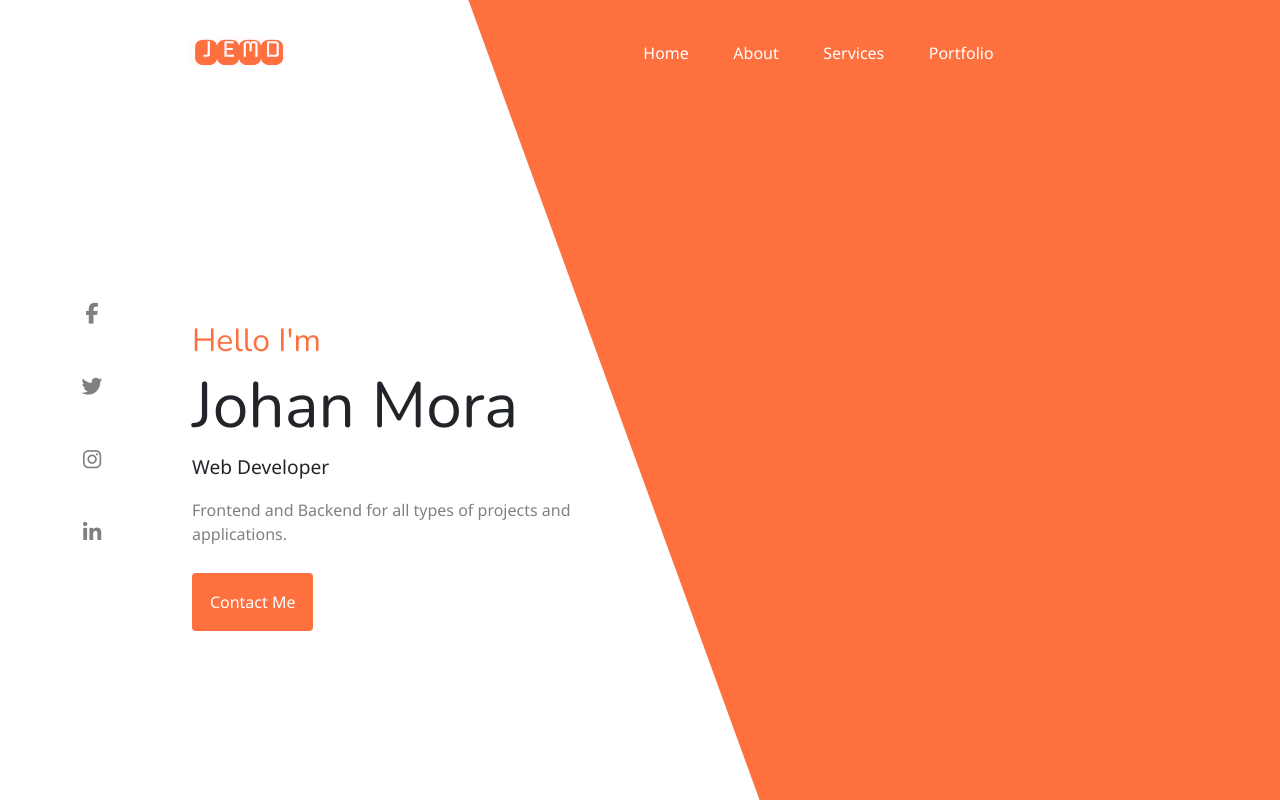
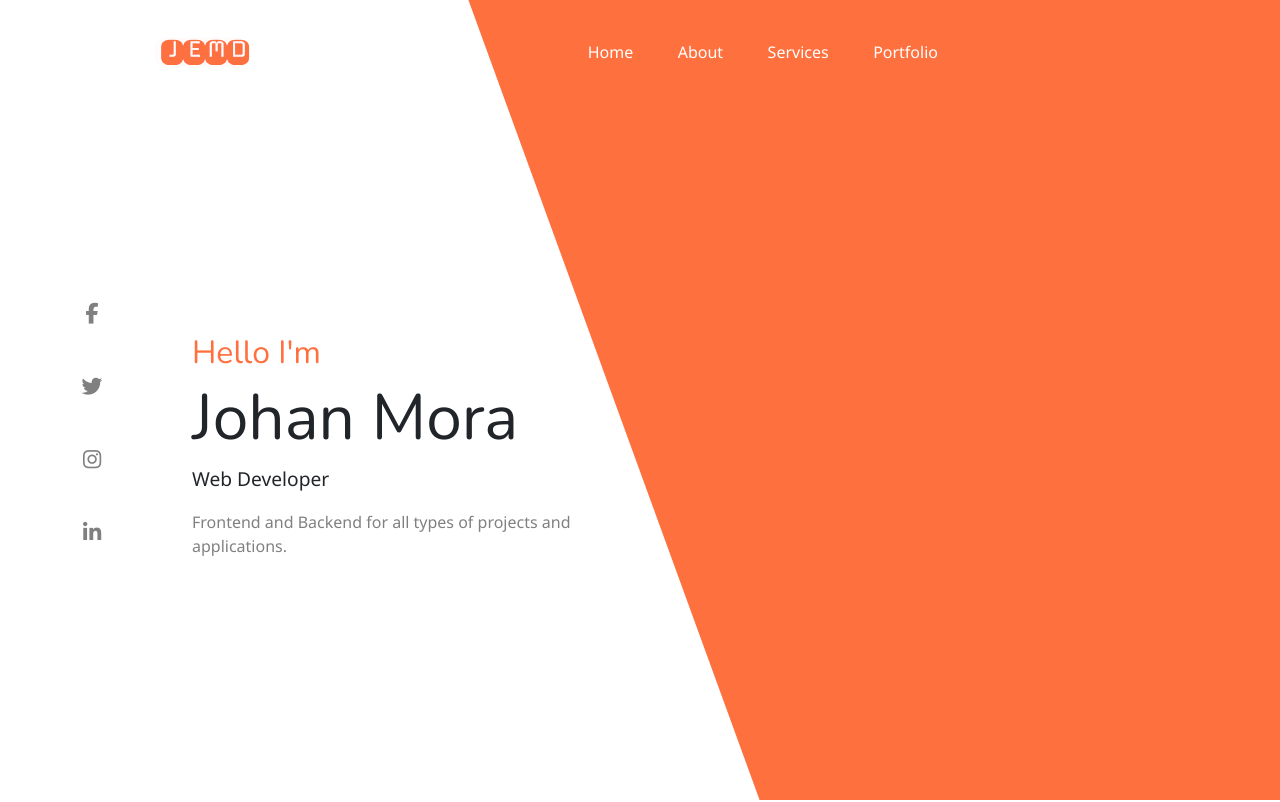
Before and after one commit to Aujemd/Portfolio-React, a React app: page / in a window 1280 px wide. Shown: the top 802 px of the page. Built offline with nearby package versions, Linux system fonts and the light colour scheme.

Commit message:
Menu sticky estilado

```diff
--- a/package.json
+++ b/package.json
@@ -42,6 +42,7 @@
     "react-dom": "^16.13.1",
     "react-slick": "^0.25.2",
     "reactstrap": "^8.4.1",
-    "slick-carousel": "^1.8.1"
+    "slick-carousel": "^1.8.1",
+    "styled-components": "^5.1.0"
   }
 }
--- a/src/App.js
+++ b/src/App.js
@@ -4,10 +4,12 @@ import {About} from './sections/About/containers/About'
 import {Services} from './sections/Services/containers/Services'
 import {Portfolio} from './sections/Portfolio/containers/Portfolio'
 import {Footer} from './sections/Footer/containers/Footer'
+import {Navbar} from './sections/Home/components/Navbar/index'
 
 import './sass/App.scss';
 export const App = () => {
     return <>
+    <Navbar/>
     <Home />
     <About/>
     <Services/>
--- a/src/sass/components/Footer.scss
+++ b/src/sass/components/Footer.scss
@@ -1,6 +1,5 @@
 .footer{
     &-container{
-        margin-top: 10%;
         margin-bottom: 8%;
         text-align: center;
         line-height: 4em;
--- a/src/sass/components/Home.scss
+++ b/src/sass/components/Home.scss
@@ -4,46 +4,12 @@
         @include display-grid;
         @include grid-template-columns(1fr grid-repeat(3));
         @include grid-template-rows(1fr grid-repeat(3));
-        grid-template-areas: "nav nav nav nav"
+        grid-template-areas: "banner banner hero hero"
                             "banner banner hero hero";
     }
 
-    &-navbar{
-        grid-area: nav;
-        // background: red;
-        z-index: 100;
-        display: flex;
-        justify-content: center;
-
-        ul{
-            width: 90%;
-            display: flex;
-            height: 40%;
-            align-items: center;
-            justify-content: flex-end;
-            list-style: none;
-            margin-top: 1%;
-
-            li{
-                margin-right: 4%;
-                a{
-                    text-decoration: none;
-                    color: white;
-                    font-family: $Fuente2;
-                }
-            }
-
-            li:first-of-type{
-                margin-right: 30%;
-                a{
-                    color: $color-primario;
-                }
-            }
-
-            li:last-of-type{
-                margin-right: 20%;
-            }
-        }
+    &-navbar-link{
+        font-family: $Fuente2;
     }
 
     &-hero{
@@ -97,18 +63,6 @@
             margin-bottom: 10%;
         }
 
-        &-button{
-            font-family: $Fuente2;
-            background: $color-primario;
-            color: white;
-            padding: 4%;
-            text-decoration: none;
-        }
-
-        &-button:hover{
-            color: white;
-            text-npdecoration: none;
-        }
     }
 
     &-social{
--- a/src/sections/Footer/containers/Footer.js
+++ b/src/sections/Footer/containers/Footer.js
@@ -3,7 +3,7 @@ import Logo from '../../Home/components/SvgComponent'
 
 export const Footer = () => {
     return <div className="footer-container">
-        <Logo/>
+        <a href="#"><Logo/></a>
         <ul className="footer-social">
             <li><a href="https://www.facebook.com/jemd1999"className="footer-social-item"><i className="fab fa-facebook-f"></i></a></li>
             <li><a href="https://twitter.com/johanEmd"className="footer-social-item"><i className="fab fa-twitter"></i></a></li>
--- a/src/sections/Home/components/Banner.js
+++ b/src/sections/Home/components/Banner.js
@@ -9,7 +9,6 @@ export const Banner = () => {
             <h1 className="home-banner-name">Johan Mora</h1>
             <p className="home-banner-title">Web Developer</p>
             <p className="home-banner-text">Frontend and Backend for all types of projects and applications.</p>
-            <a href='#' className="home-banner-button rounded">Contact Me</a>
         </div>
     </div>
 }
--- a/src/sections/Home/components/Navbar.js
+++ /dev/null
@@ -1,14 +0,0 @@
-import React from 'react'
-import Logo from './SvgComponent'
-
-export const Navbar = () => {
-    return<div className="home-navbar">
-        <ul>
-        <li><Logo/></li>
-        <li><a href="#">Home</a></li>
-        <li><a href="#">About</a></li>
-        <li><a href="#">Services</a></li>
-        <li><a href="#">Portfolio</a></li>
-    </ul>
-    </div>
-}
--- /dev/null
+++ b/src/sections/Home/components/Navbar/index.js
@@ -0,0 +1,40 @@
+import React, {useEffect, useState} from 'react'
+import Logo from '../SvgComponent'
+import {NavContainer, NavUl, NavLi, NavA} from './styles'
+
+
+export const Navbar = () => {
+
+    const [showFixed, setShowFixed] = useState(false)
+
+    useEffect(() => {
+        const onScroll = e => {
+            const newShowFixed = window.scrollY > 10
+            showFixed !== newShowFixed &&
+            setShowFixed(newShowFixed)
+        }
+
+        document.addEventListener('scroll', onScroll)
+
+        return () => document.removeEventListener('scroll', onScroll)
+    }, [showFixed])
+
+    const renderNav = (fixed) => (
+    <NavContainer fixed={fixed}>
+        <NavUl>
+        <NavLi><NavA href="#" className="home-navbar-link" fixed={fixed}><Logo/></NavA></NavLi>
+        <NavLi><NavA href="#" className="home-navbar-link" fixed={fixed}>Home</NavA></NavLi>
+        <NavLi><NavA href="#" className="home-navbar-link" fixed={fixed}>About</NavA></NavLi>
+        <NavLi><NavA href="#" className="home-navbar-link" fixed={fixed}>Services</NavA></NavLi>
+        <NavLi><NavA href="#" className="home-navbar-link" fixed={fixed}>Portfolio</NavA></NavLi>
+    </NavUl>
+    </NavContainer>
+    )
+
+    return(
+        <>
+        {renderNav()}
+        {showFixed && renderNav(true)}
+        </>
+    )
+}
--- /dev/null
+++ b/src/sections/Home/components/Navbar/styles.js
@@ -0,0 +1,98 @@
+import styled, {css} from 'styled-components'
+
+export const NavContainer = styled.div`
+        z-index: 100000000000000000;
+        display: flex;
+        justify-content: center;
+        position: absolute;
+        top: 0;
+        left: 0;
+        right: 0;
+
+
+        ${props => props.fixed && css`
+        {
+            background: white;
+            height: 7%;
+            position: fixed;
+            -webkit-box-shadow: -1px 10px 13px -7px rgba(0,0,0,0.24);
+            -moz-box-shadow: -1px 10px 13px -7px rgba(0,0,0,0.24);
+            box-shadow: -1px 10px 13px -7px rgba(0,0,0,0.24);
+
+            animation: spawn .4s;
+
+            animation-timing-function: ease-in-out;
+
+            @keyframes spawn{
+                from{
+                    height: 10%;
+                }
+
+                to{
+                    heigth: 7%;
+                }
+            }
+
+        }
+        `}
+`
+export const NavUl = styled.ul`
+            width: 90%;
+            display: flex;
+            height: 40%;
+            align-items: center;
+            justify-content: flex-end;
+            list-style: none;
+            margin-top: 1%;
+`
+
+export const NavLi = styled.li`
+        margin-right: 4%;
+
+        &:first-of-type{
+            margin-right: 28%;
+        }
+
+        &:last-of-type{
+            margin-right: 25%;
+        }
+`
+
+export const NavA = styled.a`
+        color: white;
+
+        &:first-of-type{
+            margin-right: 25%;
+        }
+
+        &:hover{
+            text-decoration: none;
+            color: white;
+        }
+
+        ${props => props.fixed && css`
+        {
+            color: black;
+            &:hover{
+            text-decoration: none;
+            color: black;
+            }
+
+            animation: spawnLinks .4s;
+
+            animation-timing-function: ease-in-out;
+
+            @keyframes spawnLinks{
+
+            from{
+                color: white;
+            }
+
+            to{
+                color: black;
+            }
+            }
+
+        }
+        `}
+`
--- a/src/sections/Home/containers/Home.js
+++ b/src/sections/Home/containers/Home.js
@@ -1,10 +1,8 @@
 import React from 'react'
-import {Navbar} from '../components/Navbar'
 import {Banner} from '../components/Banner'
 
 export const Home = () => {
     return<div className="home-container">
-        <Navbar/>
         <div className="home-hero"/>
         <div className="home-skew"/>
         <Banner/>
```
Also changed, not shown: 1 other file (tests, documents, lock files or other folders).
